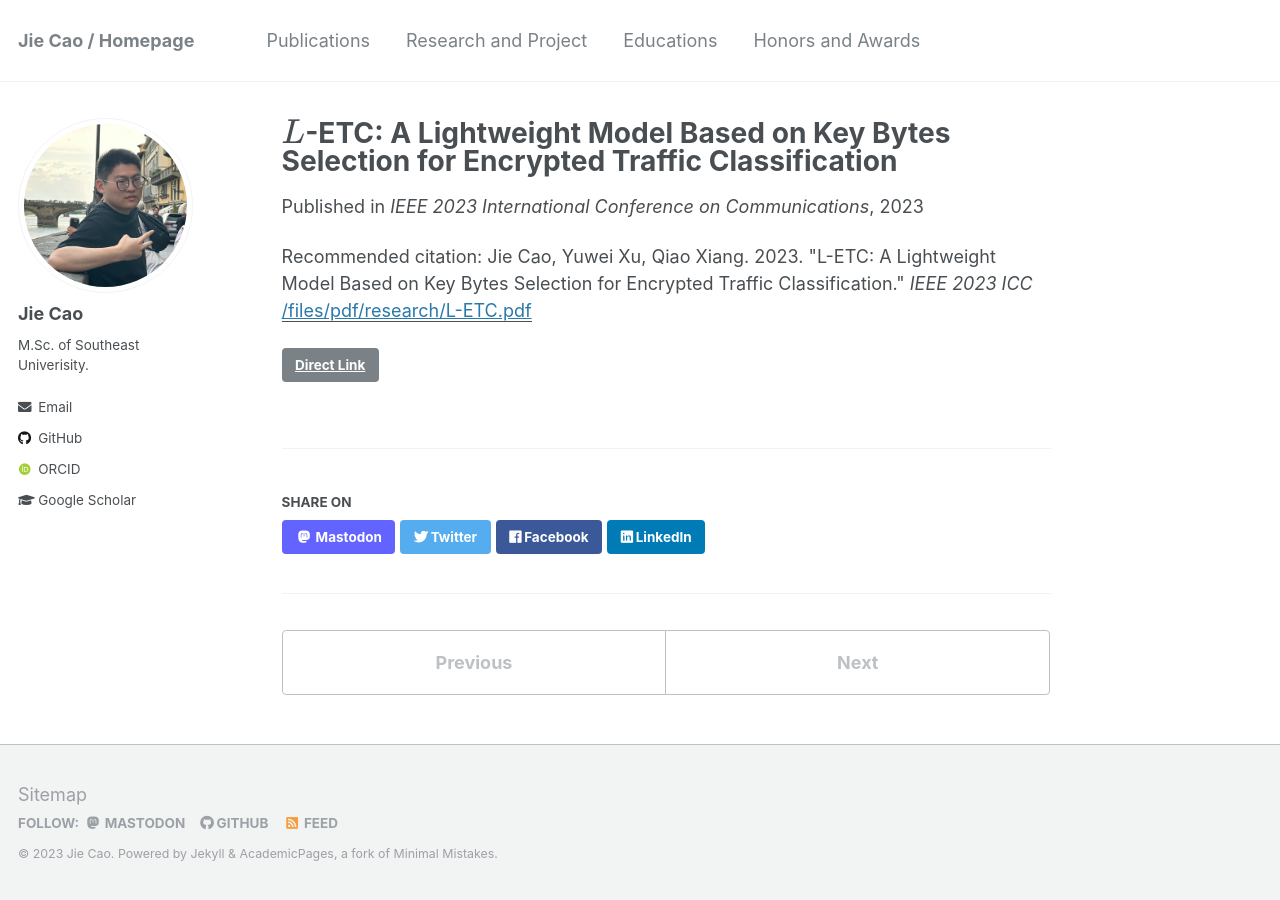
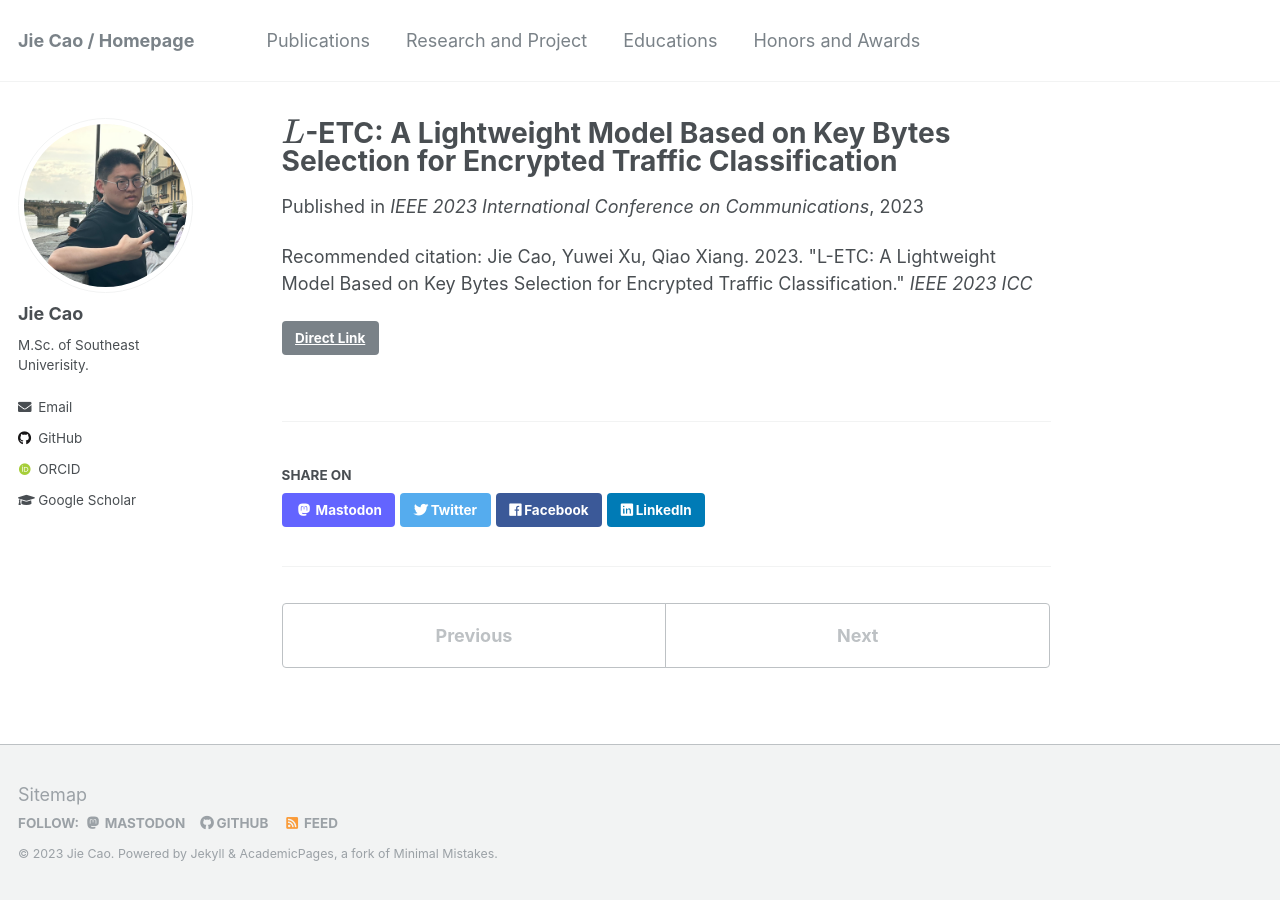
Before and after one commit to JieJayCao/JieJayCao.github.io, a Jekyll site: the page built from _publications/2023-L-ETC.md, in a window 1280 px wide. Built offline with Jekyll 4.4.1, drawn with Linux system fonts in a browser that asks for light colours; some web fonts are replaced; formulas are drawn with MathJax 3.

Commit message:
Update 2023-L-ETC.md

```diff
--- a/_publications/2023-L-ETC.md
+++ b/_publications/2023-L-ETC.md
@@ -4,7 +4,6 @@ collection: publications
 permalink: /publication/2023-L-ETC
 date: 2023-01-19
 venue: 'IEEE 2023 International Conference on Communications'
-paperurl: '/files/pdf/research/L-ETC.pdf'
 link: 'https://doi.org/10.21105/joss.01722'
 github: 'https://gitee.com/jiecaoseu/l-etc-pytorch'
 citation: 'Jie Cao, Yuwei Xu, Qiao Xiang. 2023. &quot;L-ETC: A Lightweight Model Based on Key Bytes Selection for Encrypted Traffic Classification.&quot; <i>IEEE 2023 ICC</i>'
```
